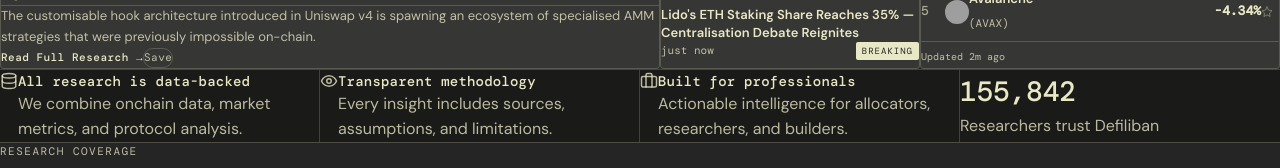
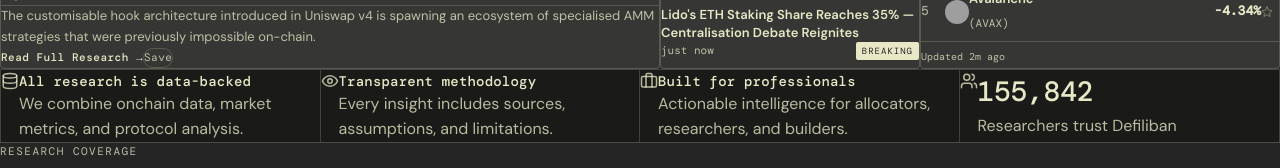
Before and after one commit to lequyn24-sudo/Defiliban, a Next.js app: page / in a window 1280 px wide. Shown: the part 418-586 px from the top of the page. Built offline with nearby package versions, Linux system fonts and the light colour scheme; no server answers; grey boxes are pictures that could not be loaded; a web font is replaced by a local one.

Commit message:
Add icon to TrustBar item and add left/right border to TrustBar section

```diff
--- a/app/(public)/page.tsx
+++ b/app/(public)/page.tsx
@@ -1,6 +1,6 @@
 import Link from 'next/link'
 import Image from 'next/image'
-import { Database, Eye, Briefcase, Award, FileText, Clock } from 'lucide-react'
+import { Database, Eye, Briefcase, Award, FileText, Clock, Users } from 'lucide-react'
 import { HeroSection } from '@/components/articles/HeroSection'
 import { ResearchCoverageSection } from '@/components/sections/ResearchCoverageSection'
 import { MOCK_ARTICLES, getLatestArticles, toPreview } from '@/lib/mock/articles'
@@ -70,7 +70,7 @@
       body: 'Actionable intelligence for allocators, researchers, and builders.',
     },
     {
-      icon: null,
+      icon: <Users size={18} />,
       title: '155,842',
       body: 'Researchers trust Defiliban',
       large: true,
@@ -86,7 +86,12 @@
     >
       <div
         className="grid grid-cols-2 lg:grid-cols-4"
-        style={{ maxWidth: '1280px', margin: '0 auto' }}
+        style={{
+          maxWidth: '1280px',
+          margin: '0 auto',
+          borderLeft: '1px solid var(--border)',
+          borderRight: '1px solid var(--border)'
+        }}
       >
         {items.map((item, i) => (
           <div
```
